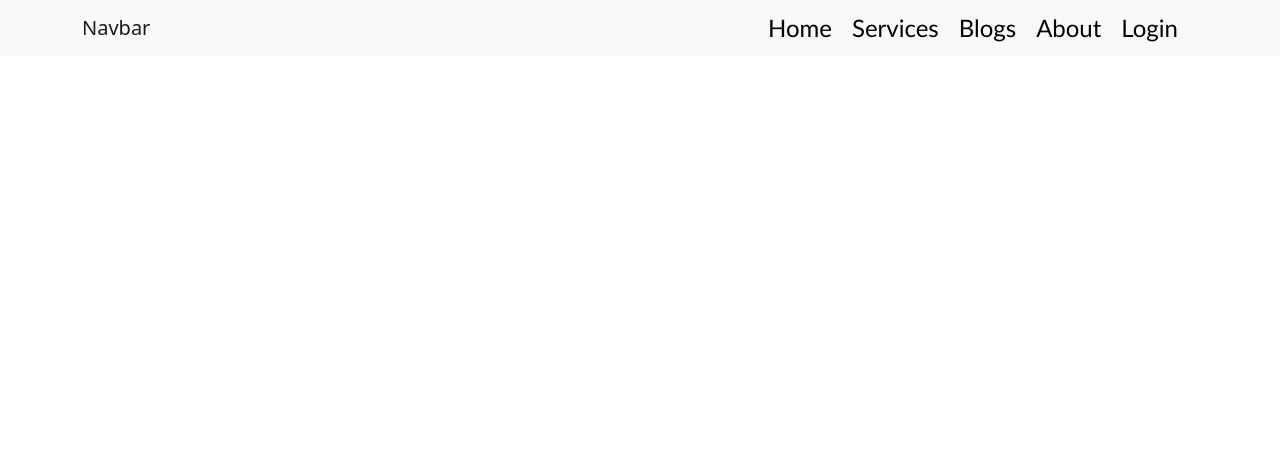
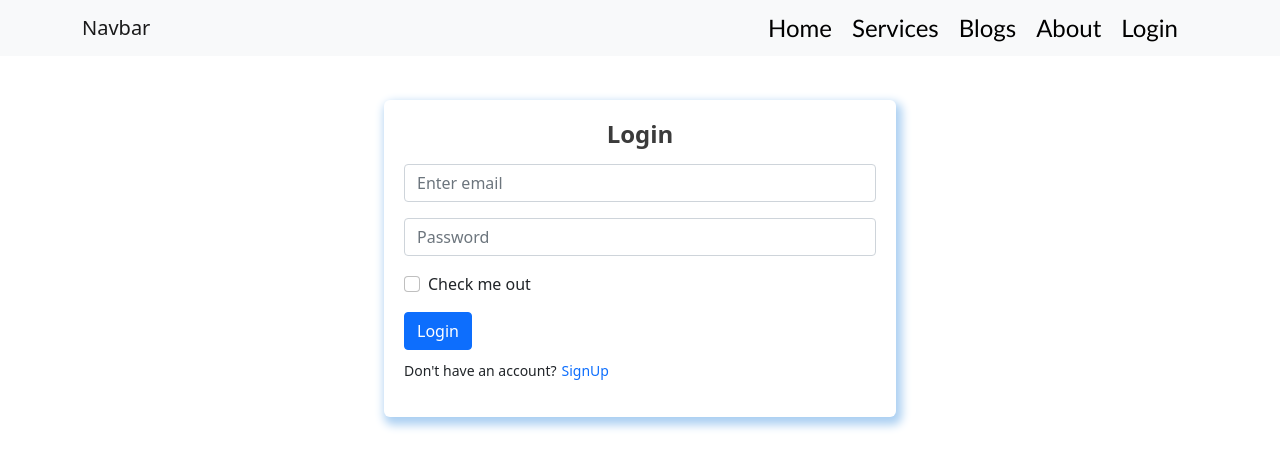
Before and after one commit to laizuakram1/doctor-afra-service, a React (Create React App) app: page /login in a window 1280 px wide. Shown: the top 468 px of the page. Built offline with nearby package versions, Linux system fonts and the light colour scheme.

Commit message:
create login and signup form

```diff
--- a/src/App.js
+++ b/src/App.js
@@ -6,19 +6,22 @@ import Checkout from './Pages/Checkout/Checkout';
 import Home from './Pages/Home/Home/Home';
 import Services from './Pages/Home/Sevices/Services';
 import Slider from './Pages/Home/Slider/Slider';
+import Login from './Pages/Login/Login';
+import SignUp from './Pages/SingUp/SignUp';
 import Header from './Shared/Header/Header';
 
 function App() {
   return (
     <div>
-     <Header></Header>
+      <Header></Header>
       <Routes>
         <Route path='/' element={<Home></Home>}></Route>
         <Route path='/home' element={<Home></Home>}></Route>
         <Route path="/slider" element={<Slider></Slider>}></Route>
         <Route path="/checkout" element={<Checkout></Checkout>}></Route>
         <Route path='/services' element={<Services></Services>}></Route>
-
+        <Route path='/login' element={<Login></Login>}></Route>
+        <Route path='/signUp' element={<SignUp></SignUp>}></Route>
       </Routes>
     </div>
   );
--- /dev/null
+++ b/src/Pages/Login/Login.css
@@ -0,0 +1,25 @@
+.form-container{
+    width:40%;
+    margin:0 auto;
+    margin-top:100px;
+   box-sizing: border-box;
+   box-shadow: 3px 5px 10px 3px rgb(172, 208, 242);
+    border-radius:6px;
+    padding:20px;
+}
+
+.form-title{
+    font-size:24px;
+    font-weight:600;
+    color: rgb(59, 59, 59);
+    text-align:center;
+    margin-bottom:15px;
+}
+.form-toggle{
+    margin-top:10px;
+    font-size: 14px;
+}
+.form-toggle a{
+    text-decoration: none;
+    margin-left:5px;
+}
--- /dev/null
+++ b/src/Pages/Login/Login.js
@@ -0,0 +1,31 @@
+import React from 'react';
+import { Button, Form } from 'react-bootstrap';
+import { Link } from 'react-router-dom';
+import './Login.css';
+
+const Login = () => {
+    return (
+        <div className='form-container'>
+            <Form>
+                <h2 className='form-title'>Login</h2>
+                <Form.Group className="mb-3" controlId="formBasicEmail">
+
+                    <Form.Control type="email" placeholder="Enter email" />
+                </Form.Group>
+                <Form.Group className="mb-3" controlId="formBasicPassword">
+
+                    <Form.Control type="password" placeholder="Password" />
+                </Form.Group>
+                <Form.Group className="mb-3" controlId="formBasicCheckbox">
+                    <Form.Check type="checkbox" label="Check me out" />
+                </Form.Group>
+                <Button variant="primary" type="submit">
+                    Login
+                </Button>
+                <p className='form-toggle'>Don't have an account?<Link to='/signUp'>SignUp</Link></p>
+            </Form>
+        </div>
+    );
+};
+
+export default Login;
--- /dev/null
+++ b/src/Pages/SingUp/SignUp.js
@@ -0,0 +1,33 @@
+import React from 'react';
+import { Button, Form } from 'react-bootstrap';
+import { Link } from 'react-router-dom';
+
+const SignUp = () => {
+    return (
+        <div className='form-container'>
+            <Form>
+                <h2 className='form-title'>SignUp</h2>
+                <Form.Group className="mb-3" controlId="formBasicEmail">
+                    <Form.Control type="email" placeholder="Enter email" />
+                </Form.Group>
+                <Form.Group className="mb-3" controlId="formBasicPassword">
+
+                    <Form.Control type="password" placeholder="Password" />
+                </Form.Group>
+                <Form.Group className="mb-3" controlId="formBasicPassword">
+
+                    <Form.Control type="password" placeholder="Confirm Password" />
+                </Form.Group>
+                <Form.Group className="mb-3" controlId="formBasicCheckbox">
+                    <Form.Check type="checkbox" label="Check me out" />
+                </Form.Group>
+                <Button variant="primary" type="submit">
+                    SignUp
+                </Button>
+                <p className='form-toggle'>Already have an account?<Link to='/login'>Login</Link></p>
+            </Form>
+        </div>
+    );
+};
+
+export default SignUp;
```
Also changed, not shown: src/Pages/SingUp/SignUp.css (added).
